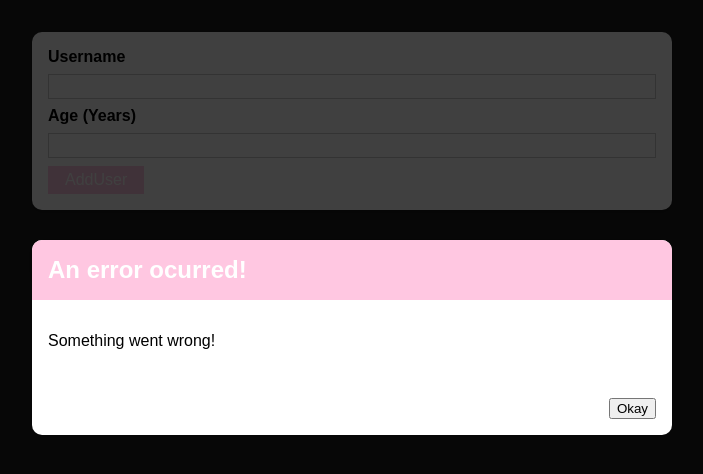
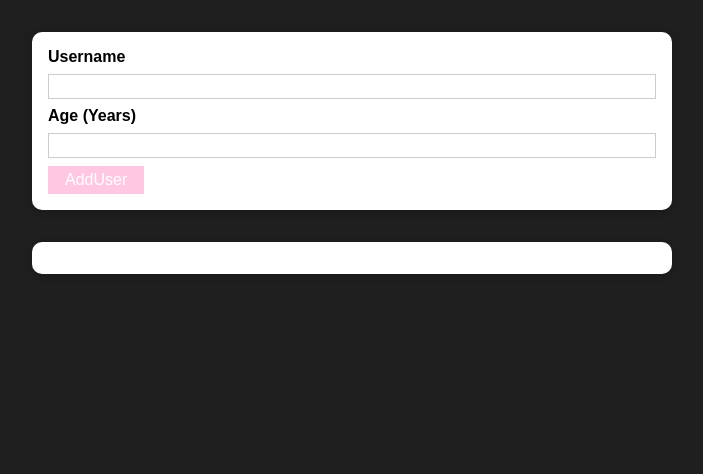
Before and after one commit to carolinardlc/users, a React (Create React App) app: page / in a window 1280 px wide. Shown: the top 474 px of the page, without its empty margins (288-991 px from the left). Built offline with nearby package versions, Linux system fonts and the light colour scheme.

Commit message:
Functional Invalid Input message

```diff
--- a/src/components/Users/AddUser.js
+++ b/src/components/Users/AddUser.js
@@ -43,7 +43,7 @@ const AddUser = (props) => {
 
   return (
     <div>
-      <ErrorModal title="An error ocurred!" message="Something went wrong!" />
+      {error && <ErrorModal title={error.title} message={error.message} />}
       <Card className={classes.input}>
         <form onSubmit={addUserHandler}>
           <label htmlForm="username">Username</label>
```
